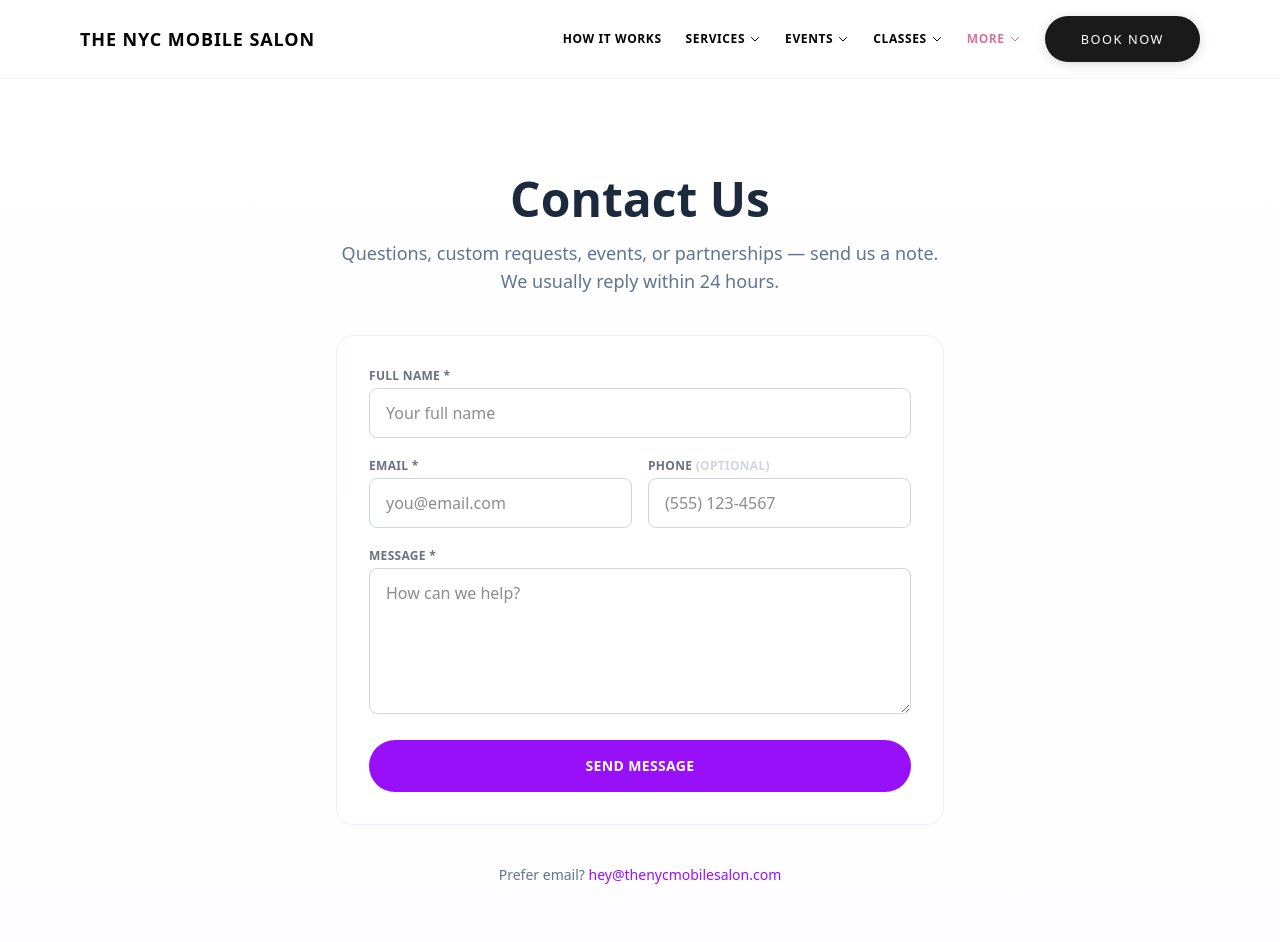
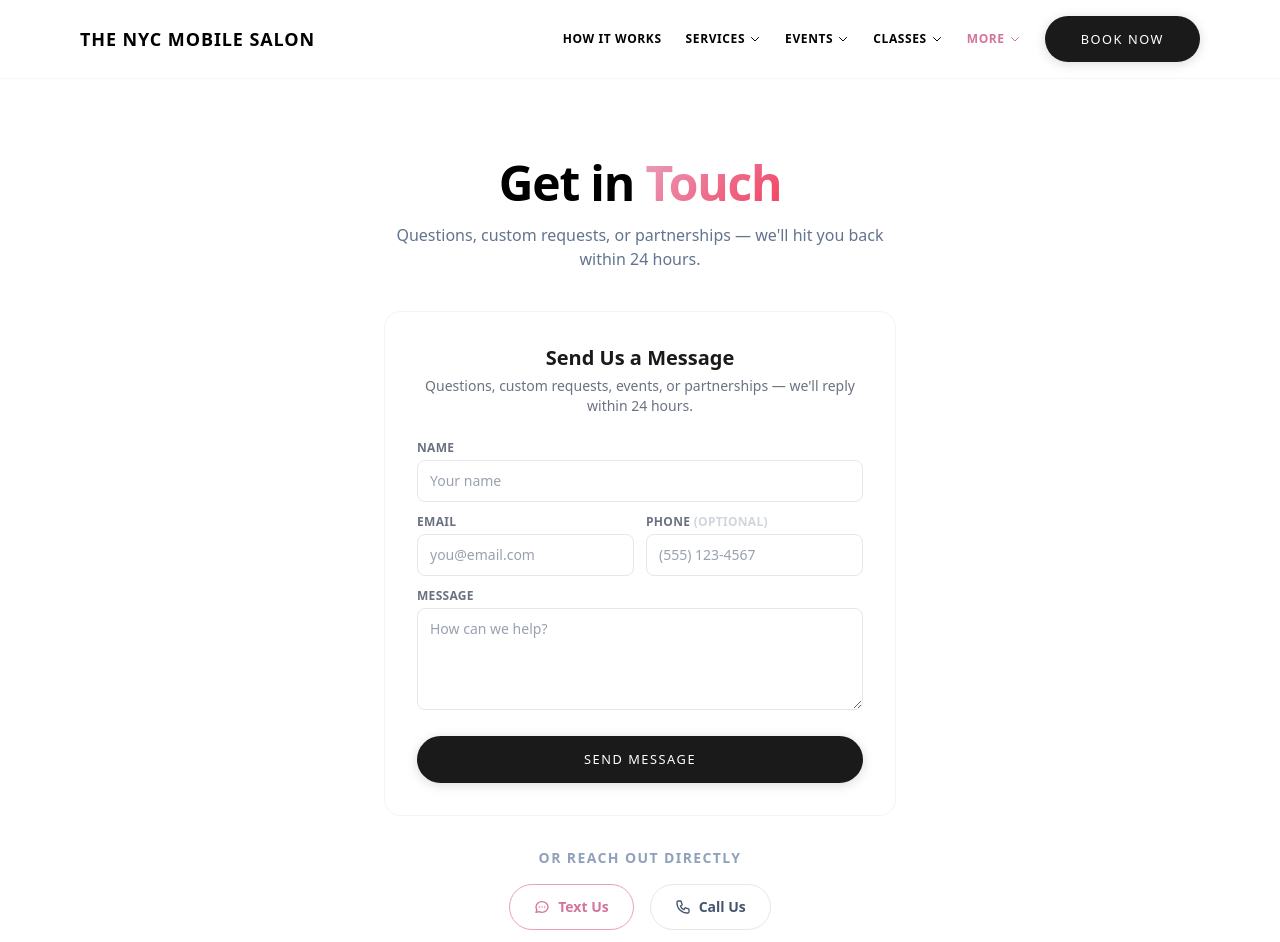
Before and after one commit to thenycmobilesalon/new, a Next.js app: page /contact in a window 1280 px wide. Shown: the top 942 px of the page. Built offline with nearby package versions, Linux system fonts and the light colour scheme.

Commit message:
style /contact page and form to match /book

```diff
--- a/src/app/contact/page.tsx
+++ b/src/app/contact/page.tsx
@@ -1,5 +1,6 @@
 import type { Metadata } from "next";
 import ContactForm from "@/components/ContactForm";
+import { breadcrumbSchema } from "@/lib/seo";
 
 export const metadata: Metadata = {
   title: "Contact The NYC Mobile Salon",
@@ -16,22 +17,58 @@ export const metadata: Metadata = {
 
 export default function ContactPage() {
   return (
-    <main className="min-h-screen bg-gradient-to-b from-white to-purple-50/30 py-16 sm:py-24">
-      <div className="mx-auto max-w-2xl px-4 sm:px-6 lg:px-8">
-        <div className="text-center mb-10">
-          <h1 className="font-display text-4xl sm:text-5xl font-bold text-slate-800">Contact Us</h1>
-          <p className="mt-4 text-lg text-slate-500">
-            Questions, custom requests, events, or partnerships — send us a note.
-            We usually reply within 24 hours.
-          </p>
+    <>
+      <script
+        type="application/ld+json"
+        dangerouslySetInnerHTML={{
+          __html: JSON.stringify(
+            breadcrumbSchema([
+              { name: "Home", url: "/" },
+              { name: "Contact", url: "/contact" },
+            ])
+          ),
+        }}
+      />
+      <section className="px-4 py-20">
+        <div className="mx-auto max-w-lg">
+          <div className="mb-10 text-center">
+            <h1 className="mb-4 font-display text-4xl font-black tracking-tight md:text-5xl">
+              Get in <span className="text-gradient-rose">Touch</span>
+            </h1>
+            <p className="text-slate-500">
+              Questions, custom requests, or partnerships — we&apos;ll hit you back within 24 hours.
+            </p>
+          </div>
+
+          <ContactForm id="contact-form" />
+
+          {/* Alternative CTAs */}
+          <div className="mt-8 text-center">
+            <p className="mb-4 text-sm font-semibold uppercase tracking-widest text-slate-400">Or reach out directly</p>
+            <div className="flex items-center justify-center gap-4">
+              <a
+                href="sms:+12122029075"
+                className="flex items-center gap-2 rounded-full border border-blush bg-white px-6 py-3 text-sm font-bold text-blush-dark transition hover:-translate-y-0.5 hover:bg-blush-light"
+              >
+                <svg className="h-4 w-4" fill="none" viewBox="0 0 24 24" stroke="currentColor" strokeWidth={2}>
+                  <path strokeLinecap="round" strokeLinejoin="round" d="M8 12h.01M12 12h.01M16 12h.01M21 12c0 4.418-4.03 8-9 8a9.863 9.863 0 01-4.255-.949L3 20l1.395-3.72C3.512 15.042 3 13.574 3 12c0-4.418 4.03-8 9-8s9 3.582 9 8z" />
+                </svg>
+                Text Us
+              </a>
+              <a
+                href="tel:+12122029075"
+                className="flex items-center gap-2 rounded-full border border-gray-200 bg-white px-6 py-3 text-sm font-bold text-slate-600 transition hover:-translate-y-0.5 hover:bg-gray-50"
+              >
+                <svg className="h-4 w-4" fill="none" viewBox="0 0 24 24" stroke="currentColor" strokeWidth={2}>
+                  <path strokeLinecap="round" strokeLinejoin="round" d="M3 5a2 2 0 012-2h3.28a1 1 0 01.948.684l1.498 4.493a1 1 0 01-.502 1.21l-2.257 1.13a11.042 11.042 0 005.516 5.516l1.13-2.257a1 1 0 011.21-.502l4.493 1.498a1 1 0 01.684.949V19a2 2 0 01-2 2h-1C9.716 21 3 14.284 3 6V5z" />
+                </svg>
+                Call Us
+              </a>
+            </div>
+            <p className="mt-3 text-xs text-slate-400">212.202.9075 — call or text anytime</p>
+          </div>
         </div>
-        <ContactForm />
-        <div className="mt-10 text-center text-sm text-slate-500">
-          <p>
-            Prefer email? <a href="mailto:hey@thenycmobilesalon.com" className="text-purple-600 hover:underline font-medium">hey@thenycmobilesalon.com</a>
-          </p>
-        </div>
-      </div>
-    </main>
+      </section>
+    </>
   );
 }
--- a/src/components/ContactForm.tsx
+++ b/src/components/ContactForm.tsx
@@ -8,18 +8,26 @@ const formatPhone = (value: string) => {
   return '(' + cleaned.slice(0, 3) + ') ' + cleaned.slice(3, 6) + '-' + cleaned.slice(6, 10)
 }
 
-export default function ContactForm() {
+export default function ContactForm({ id, variant = "light" }: { id?: string; variant?: "light" | "dark" }) {
   const [form, setForm] = useState({ name: '', email: '', phone: '', message: '' })
   const [loading, setLoading] = useState(false)
   const [done, setDone] = useState(false)
-  const [error, setError] = useState('')
+  const [errors, setErrors] = useState<Record<string, string>>({})
+  const [serverError, setServerError] = useState('')
+
+  const isDark = variant === "dark"
 
   const handleSubmit = async (e: React.FormEvent) => {
     e.preventDefault()
-    setError('')
+    setErrors({})
+    setServerError('')
 
-    if (!form.name.trim() || !form.email.trim() || !form.message.trim()) {
-      setError('Please fill in all required fields.')
+    const clientErrors: Record<string, string> = {}
+    if (!form.name.trim()) clientErrors.name = 'Name is required'
+    if (!form.email.trim()) clientErrors.email = 'Email is required'
+    if (!form.message.trim()) clientErrors.message = 'Message is required'
+    if (Object.keys(clientErrors).length > 0) {
+      setErrors(clientErrors)
       return
     }
 
@@ -30,95 +38,121 @@ export default function ContactForm() {
         headers: { 'Content-Type': 'application/json' },
         body: JSON.stringify(form),
       })
+      const json = await res.json()
       if (res.ok) {
         setDone(true)
+      } else if (json.errors) {
+        setErrors(json.errors)
       } else {
-        const data = await res.json()
-        setError(data.error || 'Something went wrong. Please try again.')
+        setServerError(json.error || 'Something went wrong')
       }
     } catch {
-      setError('Something went wrong. Please try again.')
+      setServerError('Network error. Please try again.')
     }
     setLoading(false)
   }
 
   if (done) {
     return (
-      <div className="rounded-2xl border border-purple-100 bg-white p-8 text-center">
-        <div className="mx-auto mb-4 flex h-16 w-16 items-center justify-center rounded-full bg-purple-100">
-          <svg className="h-8 w-8 text-purple-600" fill="none" viewBox="0 0 24 24" stroke="currentColor">
+      <div id={id} className={`rounded-2xl p-8 text-center ${isDark ? "border border-white/10" : "border border-gray-100"}`}>
+        <div className="mx-auto mb-4 flex h-16 w-16 items-center justify-center rounded-full bg-sage-light">
+          <svg className="h-8 w-8 text-sage" fill="none" viewBox="0 0 24 24" stroke="currentColor">
             <path strokeLinecap="round" strokeLinejoin="round" strokeWidth={2} d="M5 13l4 4L19 7" />
           </svg>
         </div>
-        <h3 className="mb-2 font-display text-2xl font-bold text-slate-800">Message Sent!</h3>
-        <p className="text-slate-500">
+        <h3 className={`mb-2 text-2xl font-semibold font-display ${isDark ? "text-white" : "text-charcoal"}`}>Message Sent</h3>
+        <p className={isDark ? "text-gray-400" : "text-gray-500"}>
           Thanks, {form.name.split(' ')[0]}. We&apos;ll get back to you within 24 hours.
         </p>
       </div>
     )
   }
 
-  const inputClass = 'w-full px-4 py-3 border border-gray-300 rounded-lg text-charcoal text-base focus:border-purple-400 focus:ring-1 focus:ring-purple-400 focus:outline-none'
-  const labelClass = 'block text-xs font-semibold uppercase tracking-wide text-gray-500 mb-1'
+  const inputClass = isDark
+    ? "w-full rounded-lg border border-white/10 bg-white/5 px-3 py-2.5 text-sm text-white placeholder-gray-500 transition-all focus:border-sage focus:ring-1 focus:ring-sage focus:outline-none"
+    : "w-full rounded-lg border border-gray-200 bg-white px-3 py-2.5 text-sm text-charcoal placeholder-gray-400 transition-all focus:border-sage focus:ring-1 focus:ring-sage focus:outline-none"
+
+  const labelClass = isDark
+    ? "mb-1 block text-xs font-semibold uppercase tracking-wide text-gray-400"
+    : "mb-1 block text-xs font-semibold uppercase tracking-wide text-gray-500"
 
   return (
-    <form onSubmit={handleSubmit} className="rounded-2xl border border-purple-100 bg-white p-5 sm:p-8 space-y-5">
+    <form id={id} onSubmit={handleSubmit} className={`rounded-2xl p-6 sm:p-8 ${isDark ? "border border-white/10" : "border border-gray-100"}`}>
+      <h3 className={`mb-1 text-center text-xl font-semibold font-display ${isDark ? "text-white" : "text-charcoal"}`}>
+        Send Us a Message
+      </h3>
+      <p className={`mb-6 text-center text-sm ${isDark ? "text-gray-400" : "text-gray-500"}`}>
+        Questions, custom requests, events, or partnerships — we&apos;ll reply within 24 hours.
+      </p>
+
+      {serverError && (
+        <p className="mb-4 rounded-lg bg-red-50 p-3 text-sm text-red-600">
+          {serverError}
+        </p>
+      )}
+
+      <div className="space-y-3">
         <div>
-        <label className={labelClass}>Full Name *</label>
+          <label htmlFor={`${id}-name`} className={labelClass}>Name</label>
           <input
+            id={`${id}-name`}
+            name="name"
             type="text"
-          required
+            placeholder="Your name"
             value={form.name}
             onChange={(e) => setForm({ ...form, name: e.target.value })}
             className={inputClass}
-          placeholder="Your full name"
           />
+          {errors.name && <p className="mt-1 text-xs text-red-500">{errors.name}</p>}
         </div>
 
-      <div className="grid grid-cols-1 gap-4 sm:grid-cols-2">
+        <div className="grid grid-cols-2 gap-3">
           <div>
-          <label className={labelClass}>Email *</label>
+            <label htmlFor={`${id}-email`} className={labelClass}>Email</label>
             <input
+              id={`${id}-email`}
+              name="email"
               type="email"
-            required
+              placeholder="you@email.com"
               value={form.email}
               onChange={(e) => setForm({ ...form, email: e.target.value })}
               className={inputClass}
-            placeholder="you@email.com"
             />
+            {errors.email && <p className="mt-1 text-xs text-red-500">{errors.email}</p>}
           </div>
           <div>
-          <label className={labelClass}>Phone <span className="text-gray-300">(optional)</span></label>
+            <label htmlFor={`${id}-phone`} className={labelClass}>Phone <span className={isDark ? "text-gray-600" : "text-gray-300"}>(optional)</span></label>
             <input
+              id={`${id}-phone`}
+              name="phone"
               type="tel"
+              placeholder="(555) 123-4567"
               value={form.phone}
               onChange={(e) => setForm({ ...form, phone: formatPhone(e.target.value) })}
               className={inputClass}
-            placeholder="(555) 123-4567"
             />
           </div>
         </div>
 
         <div>
-        <label className={labelClass}>Message *</label>
+          <label htmlFor={`${id}-message`} className={labelClass}>Message</label>
           <textarea
-          required
+            id={`${id}-message`}
+            name="message"
+            rows={4}
+            placeholder="How can we help?"
             value={form.message}
             onChange={(e) => setForm({ ...form, message: e.target.value })}
             className={inputClass}
-          rows={5}
-          placeholder="How can we help?"
           />
+          {errors.message && <p className="mt-1 text-xs text-red-500">{errors.message}</p>}
         </div>
-
-      {error && (
-        <p className="text-red-600 text-sm bg-red-50 px-4 py-3 rounded-lg">{error}</p>
-      )}
+      </div>
 
       <button
         type="submit"
         disabled={loading}
-        className="w-full py-4 rounded-full bg-purple-600 text-sm font-semibold uppercase tracking-wide text-white transition hover:bg-purple-700 disabled:opacity-60"
+        className={`mt-5 w-full rounded-full py-3.5 text-sm font-semibold uppercase tracking-wide disabled:opacity-60 ${isDark ? "btn-sage" : "btn-primary text-white"}`}
       >
         {loading ? 'Sending...' : 'Send Message'}
       </button>
```
Lines whose indentation alone changed are shown as unchanged.
